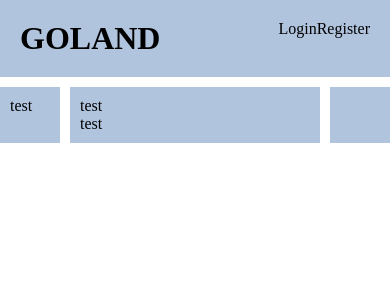
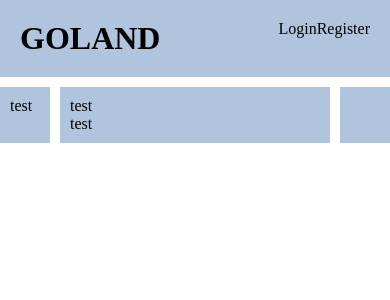
Before and after one commit to SLecureu/Goland, a React (Vite) app: page / in a window 390 px wide. Shown: the top 300 px of the page. Built offline with nearby package versions, Linux system fonts and the light colour scheme; no server answers.

Commit message:
fix(style): page too big

```diff
--- a/src/pages/Home.css
+++ b/src/pages/Home.css
@@ -15,19 +15,19 @@
 }
 
 .inside_block {
-  height: 100%;
-  width: 100%;
+  height: calc(100% - 20px);
+  width: calc(100%-20px);
   margin: 10px;
 }
 
 @media (max-width: 1320px) {
   .home_container {
-    grid-template-columns: 60px 1fr 400px;
+    grid-template-columns: 50px 1fr 400px;
   }
 }
 
 @media (max-width: 980px) {
   .home_container {
-    grid-template-columns: 60px 1fr 60px;
+    grid-template-columns: 50px 1fr 50px;
   }
 }
```
